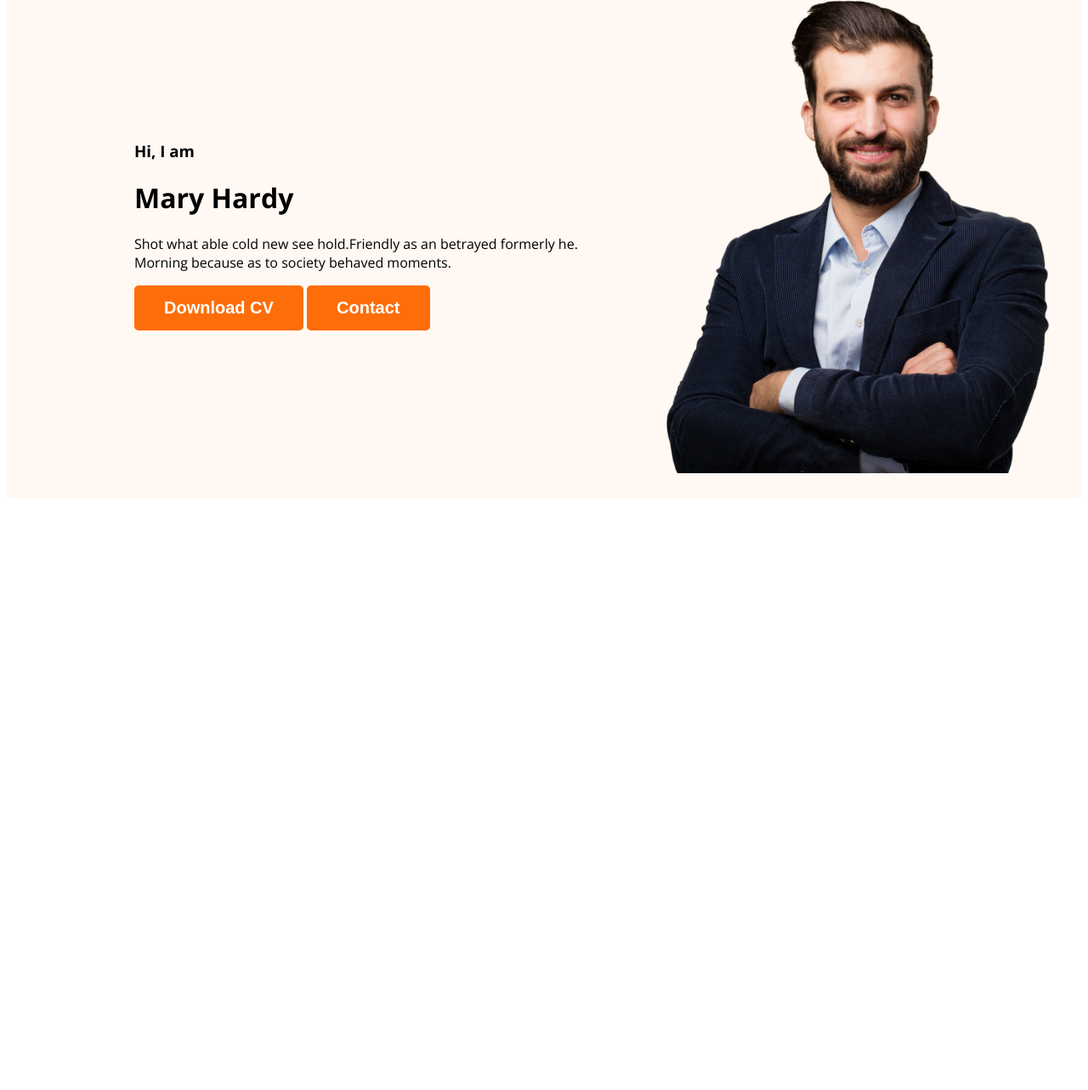
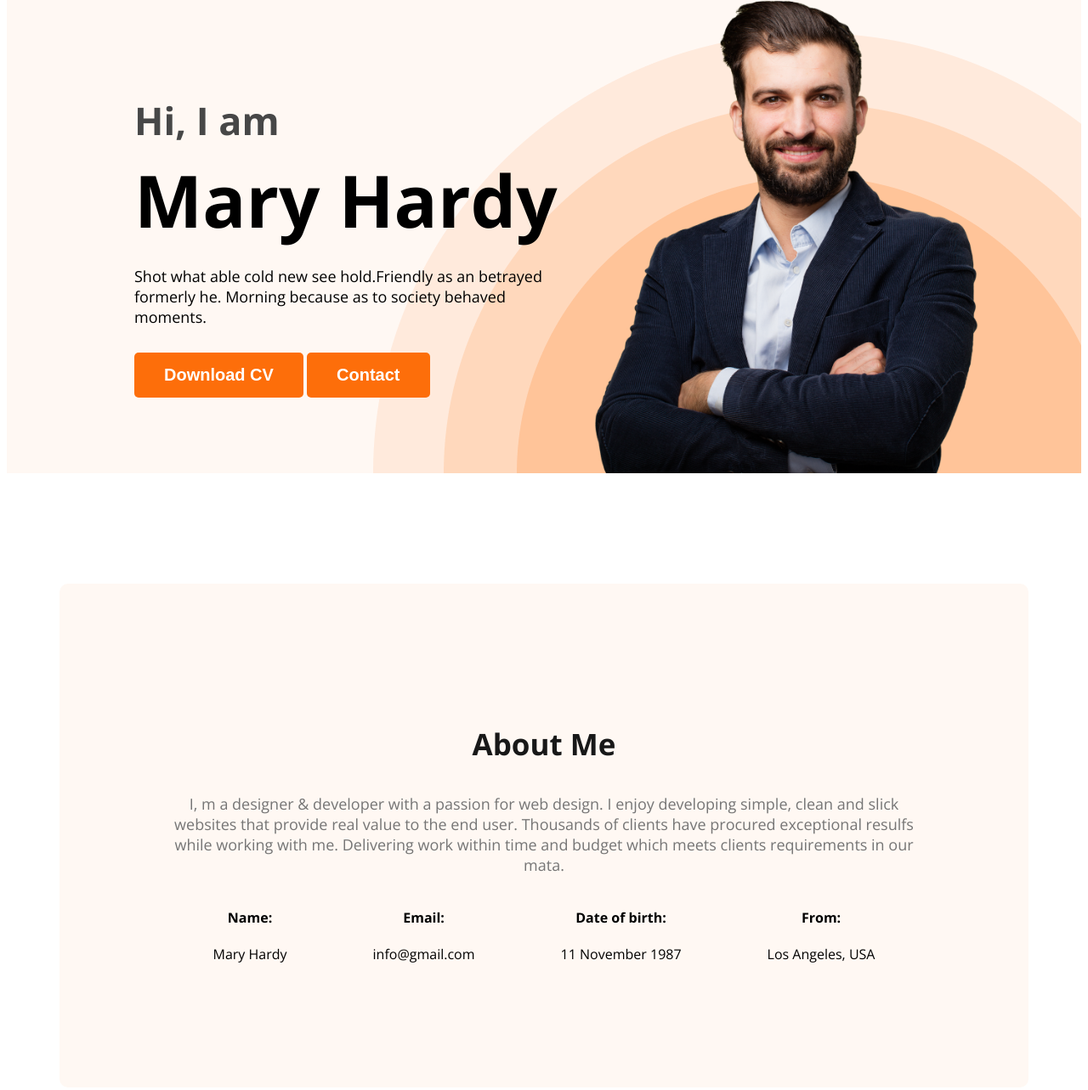
Before and after one commit to imranmohammod/webdeveloper-portfolio, a plain HTML site: page index.html in a window 1280 px wide. Shown: the part 211-1494 px from the top of the page at 85% size. Before the commit the page ends 806 px from the top, so only its background shows below. Drawn offline with nearby package versions, Linux system fonts and the light colour scheme.

Commit message:
added about information

```diff
--- a/index.html
+++ b/index.html
@@ -1,41 +1,72 @@
 <!DOCTYPE html>
 <html lang="en">
+
 <head>
-    <meta charset="UTF-8">
-    <meta name="viewport" content="width=device-width, initial-scale=1.0">
+    <meta charset="UTF-8" />
+    <meta name="viewport" content="width=device-width, initial-scale=1.0" />
     <title>Web Developer Portfolio</title>
-    <link rel="preconnect" href="https://fonts.googleapis.com">
-<link rel="preconnect" href="https://fonts.gstatic.com" crossorigin>
-<link href="https://fonts.googleapis.com/css2?family=Open+Sans:wght@400;700;800&display=swap" rel="stylesheet">
+    <link rel="preconnect" href="https://fonts.googleapis.com" />
+    <link rel="preconnect" href="https://fonts.gstatic.com" crossorigin />
+    <link href="https://fonts.googleapis.com/css2?family=Open+Sans:wght@400;700;800&display=swap" rel="stylesheet" />
 
-    <link rel="stylesheet" href="styles/portfolio.css">
+    <link rel="stylesheet" href="styles/portfolio.css" />
 </head>
+
 <body>
     <header class="header">
         <nav>
             <h3 class="nav-title">Ma<span class="text-primary">r</span>y</h3>
             <ul>
-               <li><a href="">Portfolio</a></li>
-               <li><a href="">Blog</a></li>
-               <li><button class="btn-primary">Hire Me</button></li>
+                <li><a href="">Portfolio</a></li>
+                <li><a href="">Blog</a></li>
+                <li><button class="btn-primary">Hire Me</button></li>
             </ul>
         </nav>
         <div class="banner">
             <div class="banner-content">
-                <h3 class="banner-greeting">Hi, I  am</h3>
+                <h3 class="banner-greeting">Hi, I am</h3>
                 <h1 class="banner-title">Mary Hardy</h1>
-                <p>Shot what able cold new see hold.Friendly as an betrayed formerly he. Morning because as to society behaved moments.</p>
+                <p class="banner-description">
+                    Shot what able cold new see hold.Friendly as an betrayed formerly
+                    he. Morning because as to society behaved moments.
+                </p>
                 <button class="btn-primary">Download CV</button>
                 <button class="btn-primary">Contact</button>
             </div>
-            <img class="profile-pic" src="images/hardy.png" alt="">
+            <img class="profile-pic" src="images/hardy.png" alt="" />
         </div>
     </header>
     <main>
+        <section class="about">
+            <h3 class="section-title">About Me</h3>
+            <p class="section-description">
+                I, m a designer & developer with a passion for web design. I enjoy developing simple, clean and slick websites that provide real value to the end user. Thousands of clients have procured exceptional resulfs while working with me. Delivering work within time and budget which meets clients requirements in our mata.
+            </p>
+            <div class="about-info-container">
+                <!-- .about-info*4>h4.info-title+p.info-description -->
+                <div class="about-info">
+                    <h4 class="info-title">Name:</h4>
+                    <p class="info-description">Mary Hardy</p>
+                </div>
+                <div class="about-info">
+                    <h4 class="info-title">Email:</h4>
+                    <p class="info-description">info@gmail.com</p>
+                </div>
+                <div class="about-info">
+                    <h4 class="info-title">Date of birth:</h4>
+                    <p class="info-description">11 November 1987</p>
+                </div>
+                <div class="about-info">
+                    <h4 class="info-title">From:</h4>
+                    <p class="info-description">Los Angeles, USA</p>
+                </div>
 
+            </div>
+        </section>
     </main>
     <footer>
 
     </footer>
 </body>
+
 </html>
--- a/styles/portfolio.css
+++ b/styles/portfolio.css
@@ -18,6 +18,20 @@ body {
     padding: 15px 35px;
 }
 
+.section-title {
+    color: #181818;
+    text-align: center;
+    font-size: 35px;
+    font-weight: 700;
+}
+
+.section-description {
+    color: #757575;
+    text-align: center;
+    font-size: 18px;
+}
+
+
 /* nav related styles */
 nav {
     display: flex;
@@ -36,7 +50,6 @@ nav {
 nav>ul {
     display: flex;
     align-items: center;
-
 }
 
 nav li {
@@ -50,14 +63,71 @@ nav a {
 }
 
 /* header related styles */
-.header{
-    background-color: #FFF8F3;
+.header {
+    background-color: #fff8f3;
+    background-image: url("../images/header_bg.png");
+    background-repeat: no-repeat;
+    background-position: bottom right;
 }
-.banner{
-    padding: 30px 30px 30px 150px;
+
+.banner {
+    padding: 30px 30px 0px 150px;
     display: flex;
     align-items: center;
 }
-.banner .profile-pic{
+
+.banner-content {
+    max-width: 500px;
+}
+
+.banner .profile-pic {
     width: 500px;
 }
+
+.banner-greeting {
+    font-size: 45px;
+    color: #474747;
+    margin-bottom: 0;
+}
+
+.banner-title {
+    font-size: 85px;
+    font-style: normal;
+    font-weight: 700;
+    margin-top: 5px;
+    margin-bottom: 20px;
+}
+
+/* main section styles */
+
+main{
+    max-width: 1140px;
+    margin: 0 auto;
+}
+
+.banner-description {
+    font-size: 18px;
+    font-style: normal;
+    font-weight: 400;
+    margin-top: 20px;
+    margin-bottom: 30px;
+}
+
+/* main section styles */
+
+/* about section styles */
+.about {
+    padding: 130px;
+    border-radius: 10px;
+    background: #fff8f3;
+    margin: 130px 0;
+}
+
+.about-info-container{
+    display: flex;
+    justify-content: space-around;
+}
+
+.about-info{
+    text-align: center;
+}
```
Lines whose indentation alone changed are shown as unchanged.
